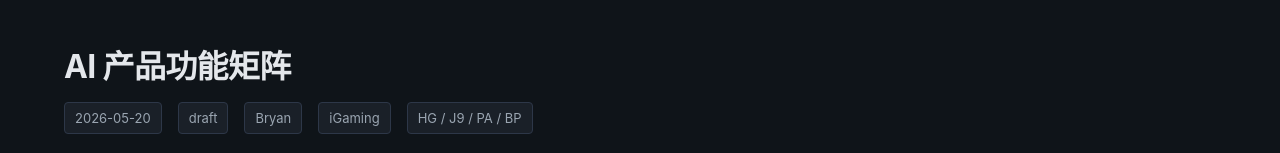
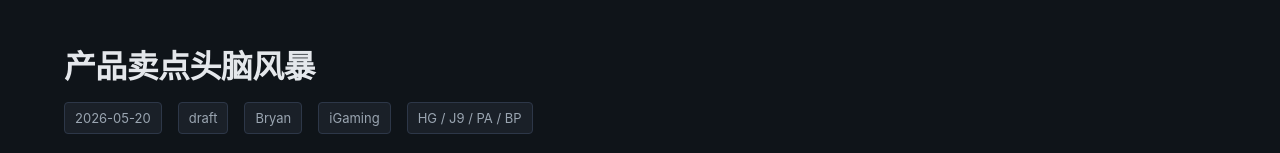
Before and after one commit to cnhx/product-selling-point-brainstorm, a plain HTML site: page index.html in a window 1280 px wide. Shown: the top 153 px of the page. Drawn offline with Linux system fonts and the light colour scheme.

Commit message:
sync: 2026-05-20 AI产品功能矩阵.html → index.html (2026-05-20 16:20)

```diff
--- a/index.html
+++ b/index.html
@@ -3,7 +3,7 @@
 <head>
 <meta charset="UTF-8">
 <meta name="viewport" content="width=device-width, initial-scale=1.0">
-<title>AI 产品功能矩阵 · 2026-05-20</title>
+<title>产品卖点头脑风暴 · 2026-05-20</title>
 <style>
   :root {
     --bg: #0f1419;
@@ -415,7 +415,7 @@
 <body>
 
 <header>
-  <h1>AI 产品功能矩阵</h1>
+  <h1>产品卖点头脑风暴</h1>
   <div class="meta">
     <span class="meta-tag">2026-05-20</span>
     <span class="meta-tag">draft</span>
```
